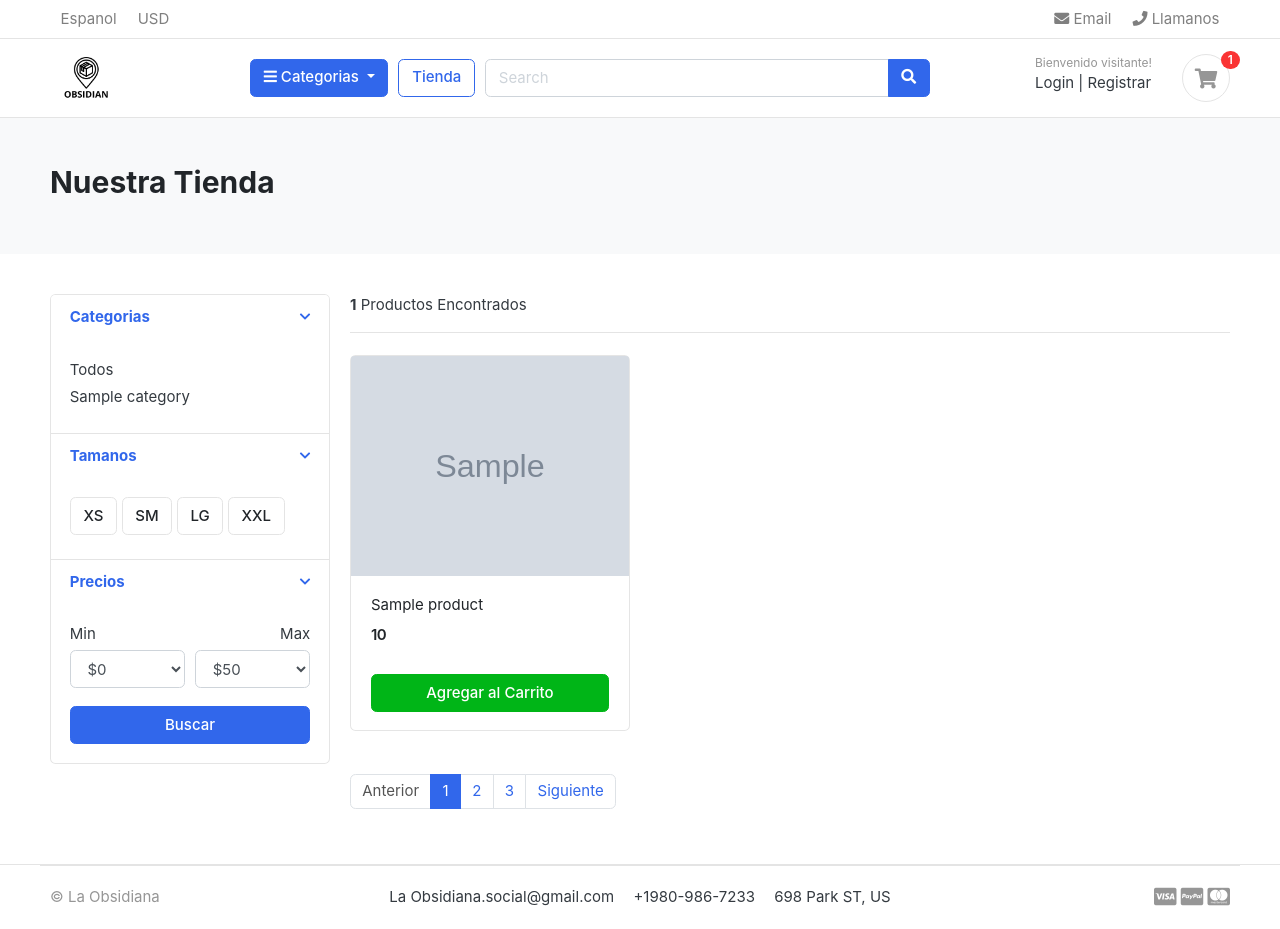
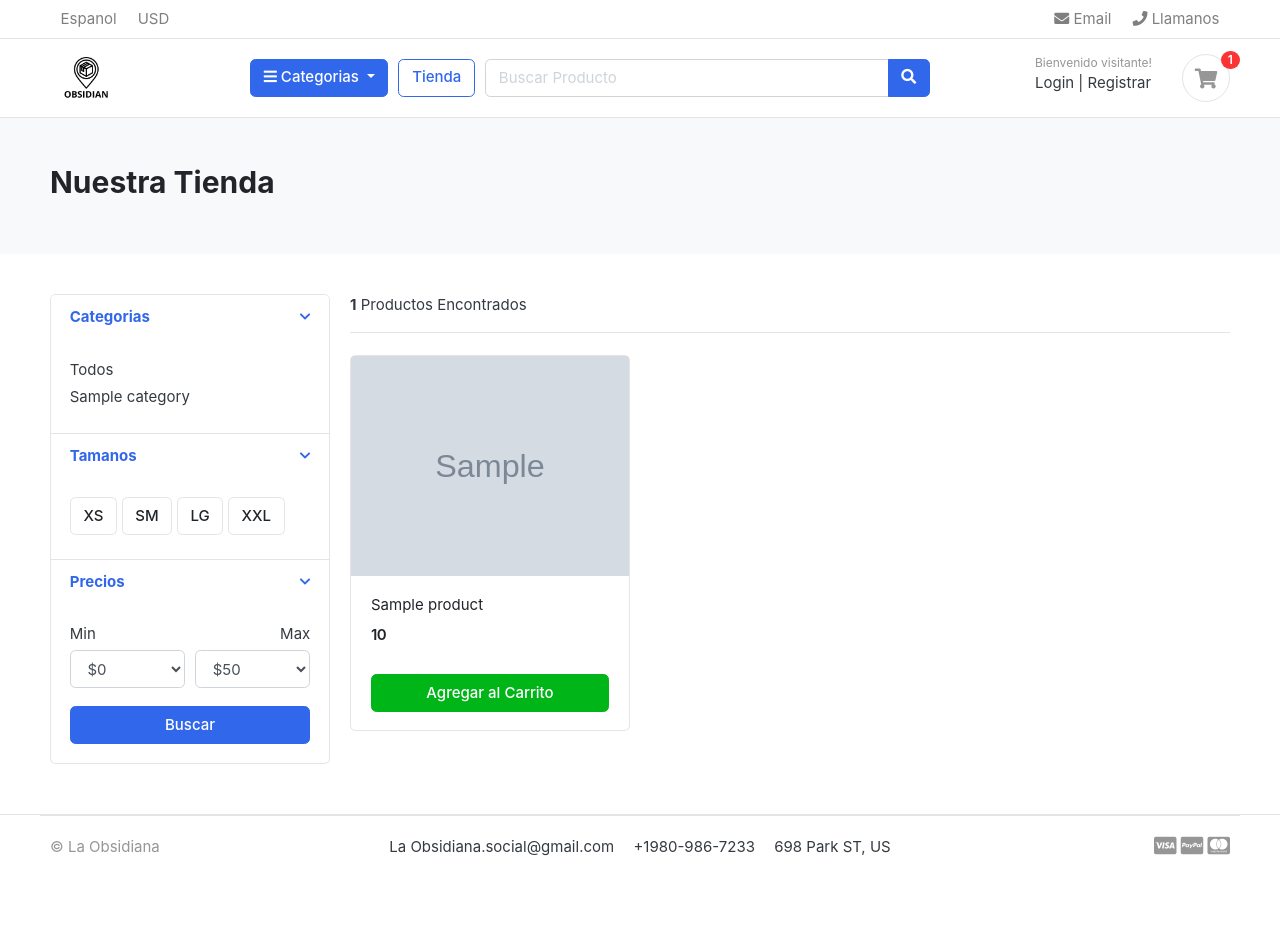
Before and after one commit to HectorMoncada/PIA-LMP, a Django app: template templates/store/store.html in a window 1280 px wide. After the commit the page ends 856 px from the top, so only its background shows below. Run offline with Django 4.2, Linux system fonts and the light colour scheme; the template is opened without the code that fills it: most values are stand-ins (such as "Sample title", 1, 10 or a date in 2020); grey boxes marked "Sample" are stand-in pictures; some web fonts are replaced.

Commit message:
Paginacion

```diff
--- a/store/urls.py
+++ b/store/urls.py
@@ -3,6 +3,7 @@ from . import views
 
 urlpatterns = [
     path('', views.store, name='store'),
-    path('<slug:category_slug>/', views.store, name='products_by_category'),
-    path('<slug:category_slug>/<slug:product_slug>/', views.product_detail, name='product_detail'),
+    path('category/<slug:category_slug>/', views.store, name='products_by_category'),
+    path('category/<slug:category_slug>/<slug:product_slug>/', views.product_detail, name='product_detail'),
+    path('search/', views.search, name ='search'),
 ]
--- a/templates/includes/navbar.html
+++ b/templates/includes/navbar.html
@@ -47,9 +47,10 @@
   </div> <!-- col.// -->
   <a href="{% url 'store' %}" class="btn btn-outline-primary">Tienda</a>
   <div class="col-lg  col-md-6 col-sm-12 col">
-    <form action="#" class="search">
+
+    <form action="{% url 'search' %}" class="search">
       <div class="input-group w-100">
-          <input type="text" class="form-control" style="width:60%;" placeholder="Search">
+          <input type="text" class="form-control" style="width:60%;" placeholder="Buscar Producto" name="keyword">
 
           <div class="input-group-append">
             <button class="btn btn-primary" type="submit">
@@ -58,6 +59,8 @@
           </div>
         </div>
     </form> <!-- search-wrap .end// -->
+
+
   </div> <!-- col.// -->
   <div class="col-lg-3 col-sm-6 col-8 order-2 order-lg-3">
         <div class="d-flex justify-content-end mb-3 mb-lg-0">
--- a/templates/store/store.html
+++ b/templates/store/store.html
@@ -127,8 +127,8 @@
         </header><!-- sect-heading -->
 
         <div class="row">
-
-          {% for product in products%}
+          {% if products %}
+          {% for product in products %}
           <div class="col-md-4">
             <figure class="card card-product-grid">
               <div class="img-wrap">
@@ -148,18 +148,47 @@
             </figure>
           </div> <!-- col.// -->
           {% endfor %}
+          {%else%}
+            <<div>
+                <<h2>No se encontraron resultados.</h2>
+            </div>
+
+          {% endif %}
+
 
         </div> <!-- row end.// -->
 
 
         <nav class="mt-4" aria-label="Page navigation sample">
+
+          {% if products.has_other_pages %}
           <ul class="pagination">
-            <li class="page-item disabled"><a class="page-link" href="#">Anterior</a></li>
-            <li class="page-item active"><a class="page-link" href="#">1</a></li>
-            <li class="page-item"><a class="page-link" href="#">2</a></li>
-            <li class="page-item"><a class="page-link" href="#">3</a></li>
-            <li class="page-item"><a class="page-link" href="#">Siguiente</a></li>
+
+            {% if products.has_previous %}
+            <li class="page-item"><a class="page-link" href="?page={{products.previous_page_number}}">Anterior</a></li>
+            {% else %}
+              <li class="page-item disabled"><a class="page-link" href="#">Anterior</a></li>
+            {% endif%}
+
+
+            {% for i in products.paginator.page_range %}
+
+              {% if products.number == i %}
+              <li class="page-item active"><a class="page-link" href="#">{{i}}</a></li>
+              {% else %}
+                <li class="page-item"><a class="page-link" href="?page={{i}}">{{i}}</a></li>
+              {% endif %}
+
+            {% endfor %}
+
+            {% if products.has_next%}
+            <li class="page-item"><a class="page-link" href="?page={{products.next_page_number}}">Siguiente</a></li>
+            {% else %}
+              <li class="page-item disable"><a class="page-link" href="#">Siguiente</a></li>
+            {% endif %}
           </ul>
+          {% endif %}
+
         </nav>
 
       </main> <!-- col.// -->
```
Also changed, not shown: store/views.py (+27 -4 lines).
